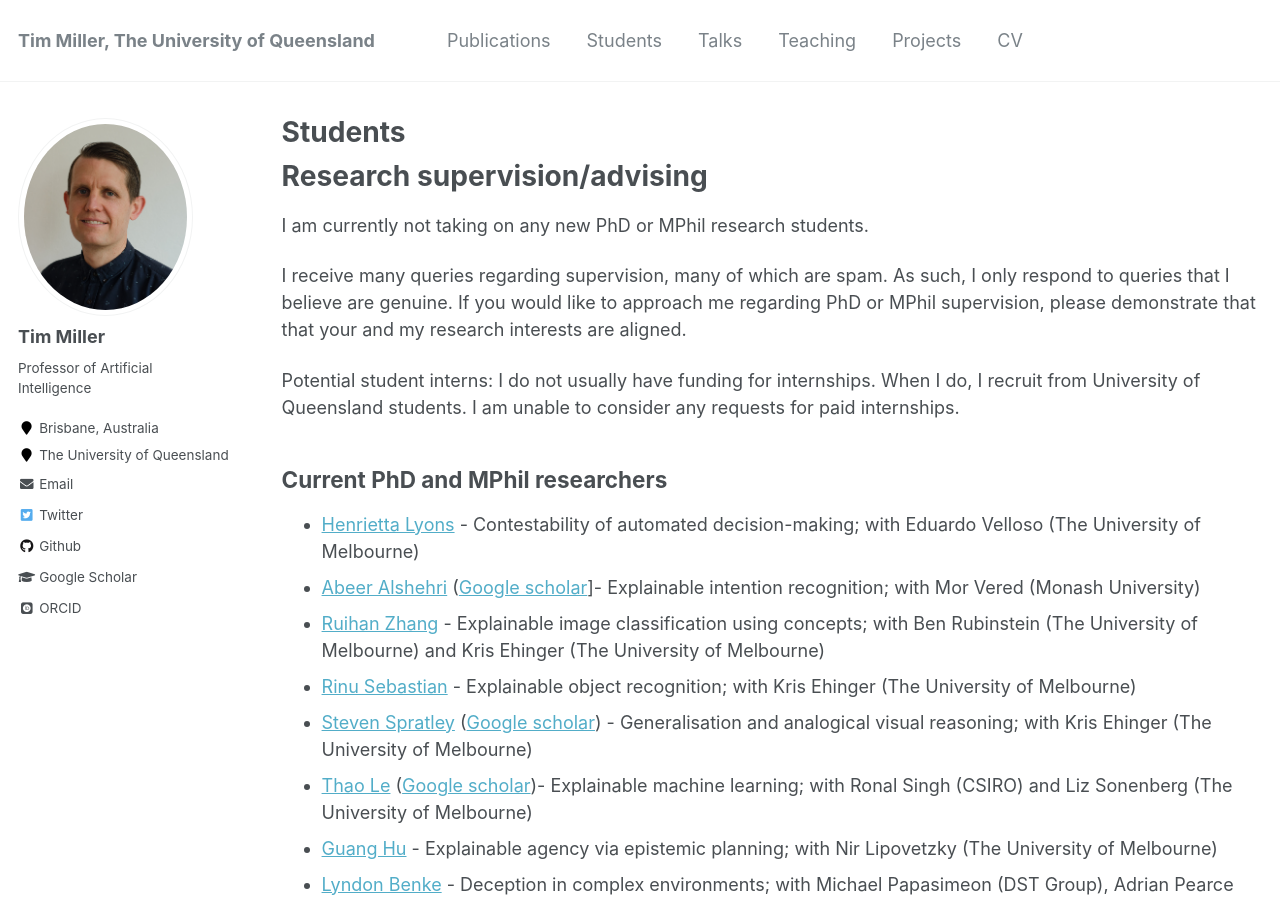
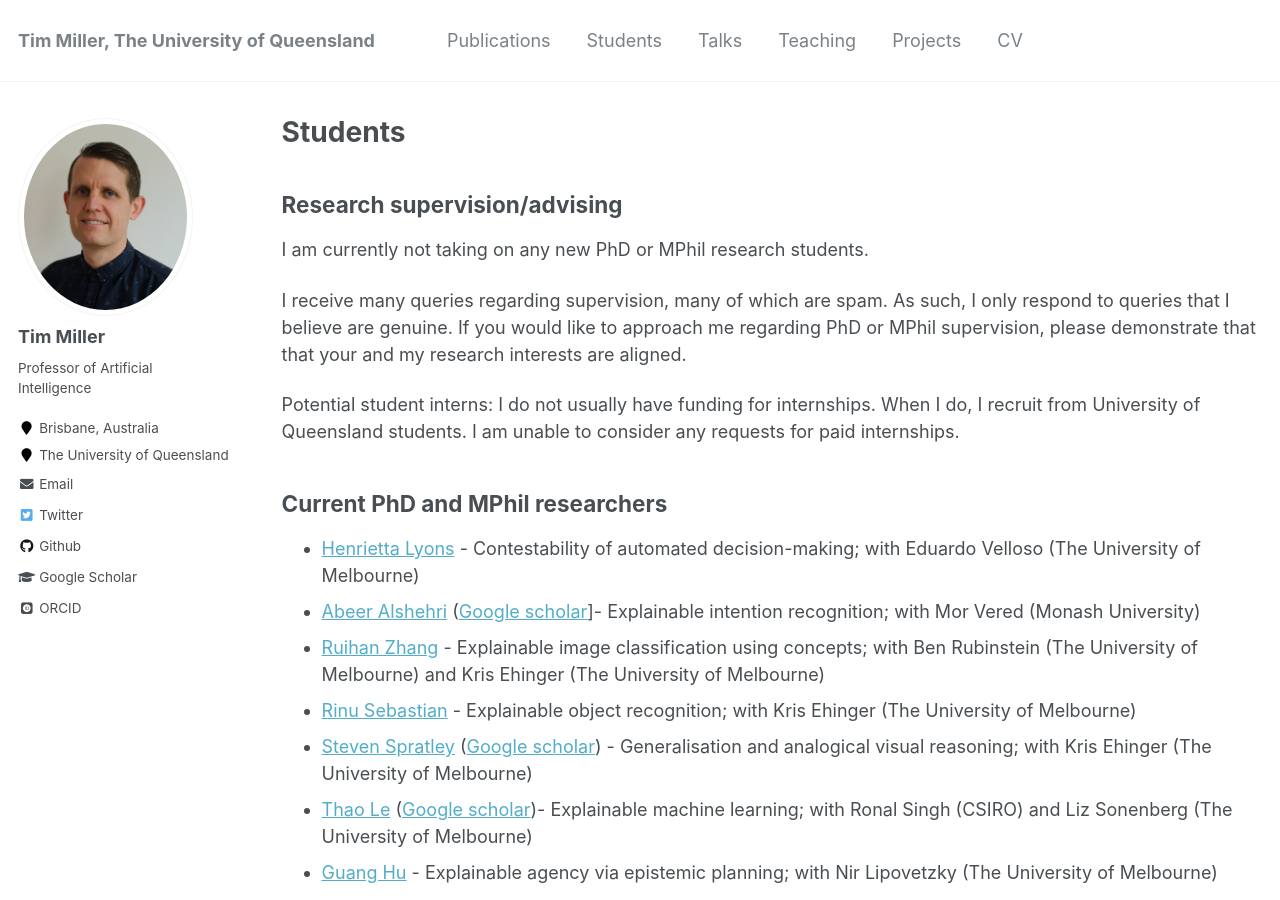
Before and after one commit to uqtmiller/uqtmiller.github.io, a Jekyll site: the page built from _pages/students.md, in a window 1280 px wide and 900 px high. Built offline with Jekyll 4.4.1, drawn with Linux system fonts in a browser that asks for light colours; some web fonts are replaced.

Commit message:
MINOR: Formatting.

```diff
--- a/_pages/students.md
+++ b/_pages/students.md
@@ -5,7 +5,7 @@ permalink: /students/
 author_profile: true
 ---
 
-# Research supervision/advising
+## Research supervision/advising
 
 I am currently not taking on any new PhD or MPhil research students.
 
```
